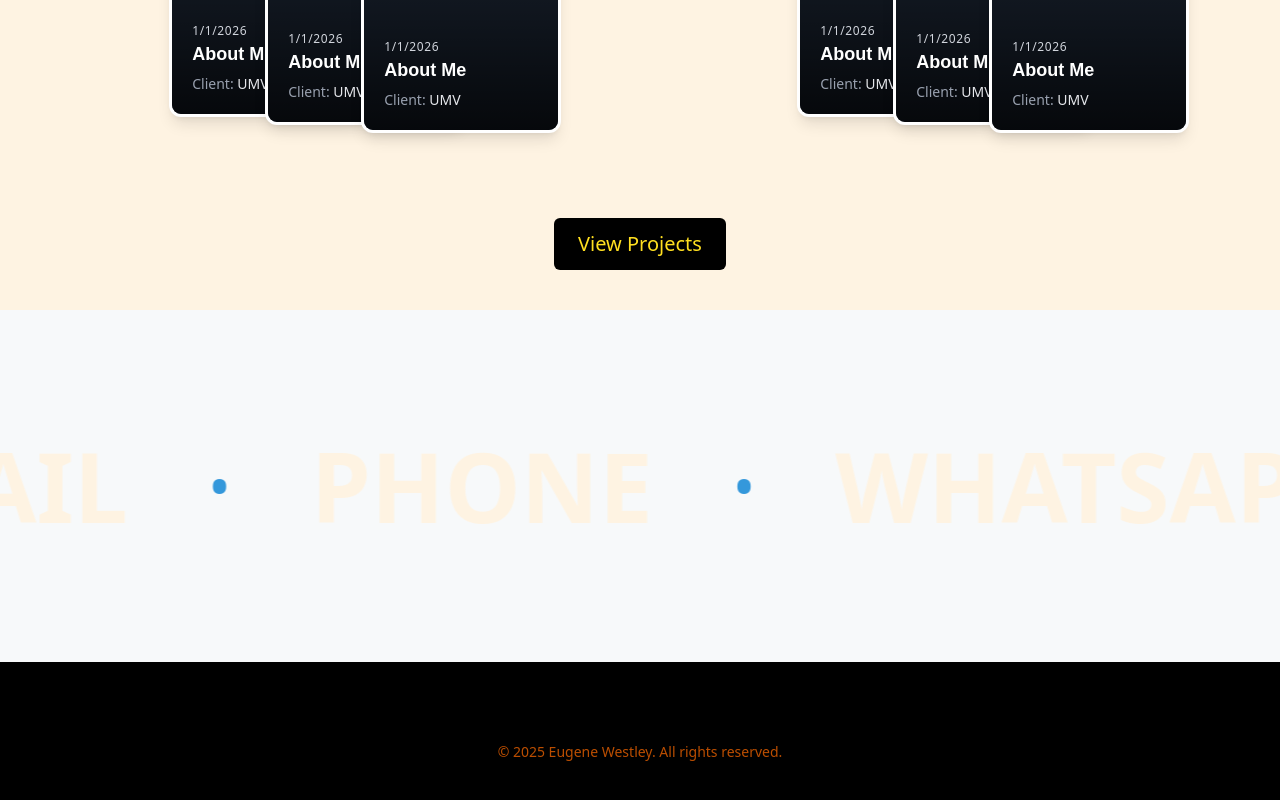
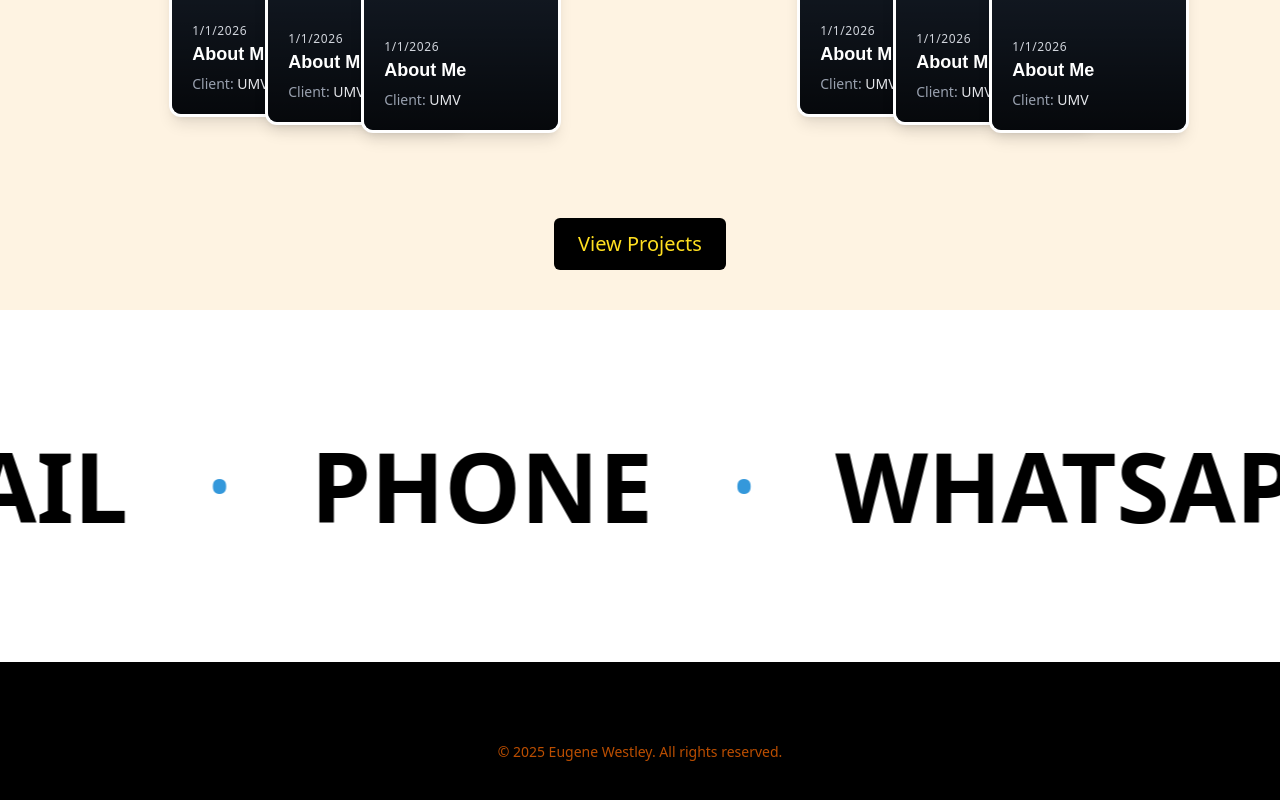
Before and after one commit to WestLee95/portfolio, a Next.js app: page / in a window 1280 px wide. Shown: the part 1082-1882 px from the top of the page. Built offline with nearby package versions, Linux system fonts and the light colour scheme; a web font is replaced by a local one.

Commit message:
Update contact section styles and classes

```diff
--- a/app/components/contact/page.js
+++ b/app/components/contact/page.js
@@ -31,7 +31,7 @@ export default function Contact() {
     return (
         <>
             {/* Contact Section - Auto-scrolling Carousel */}
-            <section id="contact" className="relative bg-[#F7F9FA] py-20 md:py-32 overflow-hidden">
+            <section id="contact" className="relative bg-[#FFF] py-20 md:py-32 overflow-hidden">
                 <div className="relative">
                     <div
                         ref={contactCarouselRef}
@@ -42,21 +42,21 @@ export default function Contact() {
                             <React.Fragment key={repeatIndex}>
                                 <a
                                   href="mailto:eugenewestley95@gmail.com?subject=Website%20Inquiry"
-                                  className="text-5xl font-bold text-[#fef3e2] md:text-7xl lg:text-8xl"
+                                  className="text-5xl font-bold md:text-7xl lg:text-8xl"
                                 >
                                   EMAIL
                                 </a>
                                 <span className="text-4xl md:text-6xl text-[#3498DB]">•</span>
                                 <a href="tel:+254717972081"
-                                      className="text-5xl md:text-7xl lg:text-8xl font-bold text-[#fef3e2]">PHONE
+                                      className="text-5xl md:text-7xl lg:text-8xl font-bold">PHONE
                                 </a>
                                 <span className="text-4xl md:text-6xl text-[#3498DB]">•</span>
                                 <a href="https://wa.me/254717972081"
-                                      className="text-5xl md:text-7xl lg:text-8xl font-bold text-[#fef3e2]">WHATSAPP
+                                      className="text-5xl md:text-7xl lg:text-8xl font-bold">WHATSAPP
                                 </a>
                                 <span className="text-4xl md:text-6xl text-[#3498DB]">•</span>
                                 <a href="https://www.instagram.com/westleymwambacha/"
-                                          className="text-5xl md:text-7xl lg:text-8xl font-bold text-[#fef3e2]">INSTAGRAM
+                                          className="text-5xl md:text-7xl lg:text-8xl font-bold">INSTAGRAM
                                 </a>
                                 <span className="text-4xl md:text-6xl text-[#3498DB]">•</span>
                             </React.Fragment>
```
